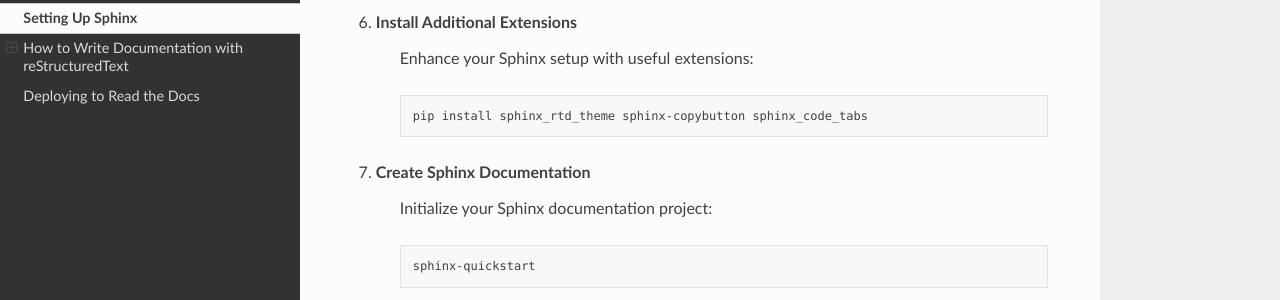
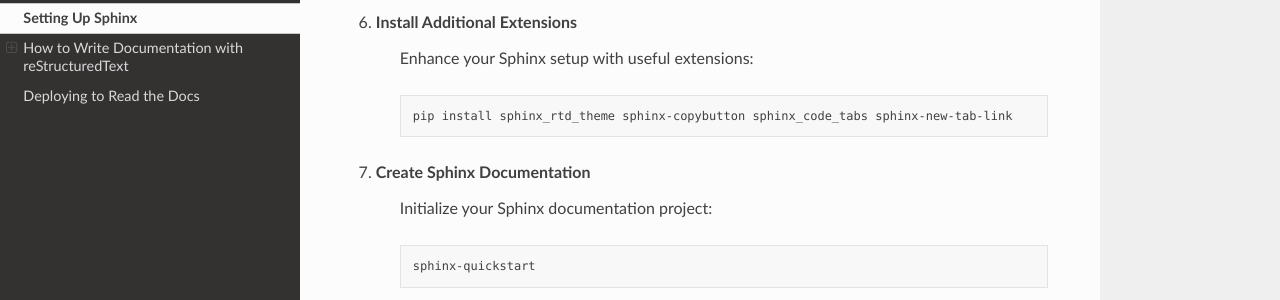
Before and after one commit to LucaSidoti/ReadTheDocs-QuickStart, a Sphinx documentation site: the page built from source/page_one.rst, in a window 1280 px wide and 1400 px high, scrolled down 1049 px. Shown: the part 151-451 px from the top of the window. Built offline with Sphinx 7.4.7 and the Read the Docs theme 3.1.0, drawn with Linux system fonts in a browser that asks for light colours; some of the changed text lies outside the part shown.

Commit message:
Added sphinx-new-tab-link

```diff
--- a/requirements.txt
+++ b/requirements.txt
@@ -1,3 +1,4 @@
 sphinx-rtd-theme==2.0.0
 sphinx-copybutton==0.5.2
 sphinx-code-tabs==0.5.5
+sphinx-new-tab-link==0.6.1
--- a/source/conf.py
+++ b/source/conf.py
@@ -14,7 +14,7 @@
 # -- General configuration ---------------------------------------------------
 # https://www.sphinx-doc.org/en/master/usage/configuration.html#general-configuration
 
-extensions = ['sphinx_rtd_theme', 'sphinx_copybutton', 'sphinx_code_tabs']
+extensions = ['sphinx_rtd_theme', 'sphinx_copybutton', 'sphinx_code_tabs', 'sphinx_new_tab_link']
 
 templates_path = ['_templates']
 exclude_patterns = []
--- a/source/page_one.rst
+++ b/source/page_one.rst
@@ -60,7 +60,8 @@
 
     .. code-block:: bash
 
-        pip install sphinx_rtd_theme sphinx-copybutton sphinx_code_tabs
+        pip install sphinx_rtd_theme sphinx-copybutton sphinx_code_tabs sphinx-new-tab-link
+
 
 7. **Create Sphinx Documentation**
 
@@ -116,7 +117,7 @@
 
     .. code-block:: python
 
-        extensions = ['sphinx_rtd_theme', 'sphinx_copybutton', 'sphinx_code_tabs']
+        extensions = ['sphinx_rtd_theme', 'sphinx_copybutton', 'sphinx_code_tabs', 'sphinx_new_tab_link']
 
 12. **Change the Theme**
 
--- a/source/page_three.rst
+++ b/source/page_three.rst
@@ -35,6 +35,7 @@
       sphinx-rtd-theme==2.0.0
       sphinx-copybutton==0.5.2
       sphinx-code-tabs==0.5.5
+      sphinx-new-tab-link==0.6.1
 
 3. **Push Your Changes to GitHub**
 
```
Also changed, not shown: 11 other files.
